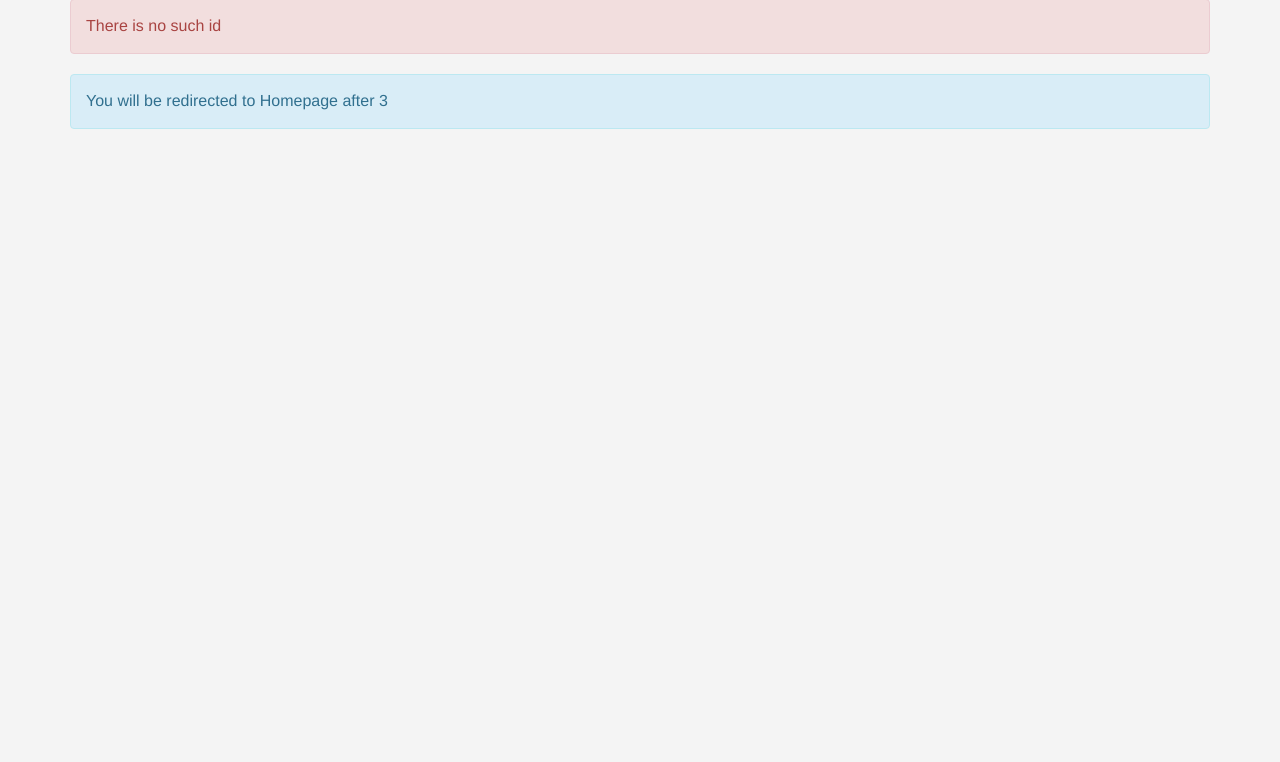
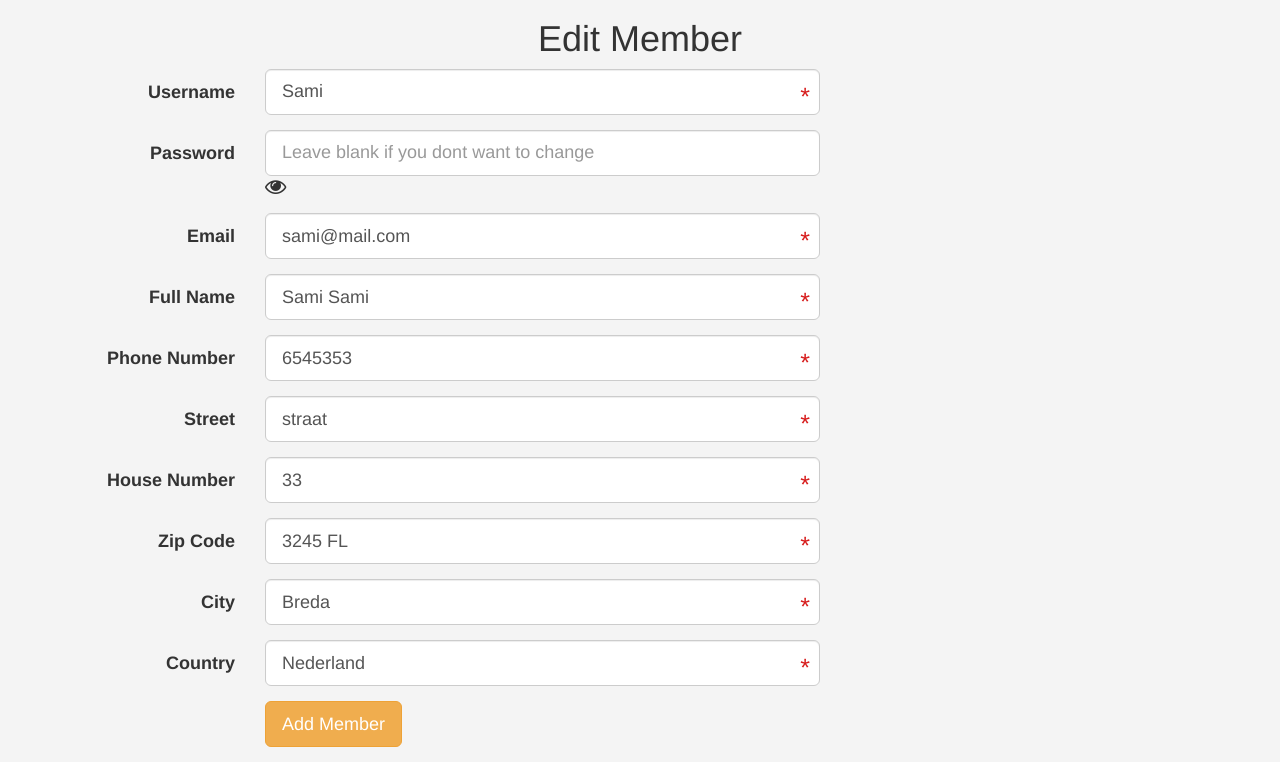
Before and after one commit to dylanleijten/bookstore, a PHP site: page /admin/members.php?do=Edit&userid=1 in a window 1280 px wide. Shown: the part 51-813 px from the top of the page. Before the commit the page ends 180 px from the top, so only its background shows below. Run offline with PHP 8.4, Linux system fonts and the light colour scheme; the visitor is signed in with stand-in values (Sample User, id 1); data comes from the database, SQL or seed files in the repository; data that the repository does not hold is empty.

Commit message:
update members.php

```diff
--- a/admin/members.php
+++ b/admin/members.php
@@ -259,7 +259,7 @@ if(isset($_SESSION['username'])) {
 		 	$userid = isset($_GET['userid']) && is_numeric($_GET['userid']) ? intval($_GET['userid']) : 0;
 
             // Select all data depend on this id
-            $sql = "SELECT * FROM users WHERE user_id = :user_id";
+            $sql = "SELECT * FROM klant WHERE klant_id = :user_id";
             $stmt = $db->prepare($sql);
             $stmt->bindValue(':user_id', $userid);
             $stmt->execute();
@@ -285,7 +285,8 @@ if(isset($_SESSION['username'])) {
 						<div class="form-group form-group-lg">
 							<label for="password" class="col-sm-2 control-label">Password</label>
 							<div class="col-sm-10 col-md-6">
-								<input class="password form-control" type="password" name="password" id="password" autocomplete="new-password" required="required" placeholder="">
+								<input type="hidden" name="oldpassword" value="<?php echo $row['password']; ?>">
+								<input class="form-control" type="password" name="newpassword" id="password" autocomplete="new-password" placeholder="Leave blank if you dont want to change">
 								<i class="show-pass fa fa-eye fa-lg"></i>
 							</div>
 						</div>
@@ -294,7 +295,7 @@ if(isset($_SESSION['username'])) {
 						<div class="form-group form-group-lg">
 							<label for="email" class="col-sm-2 control-label">Email</label>
 							<div class="col-sm-10 col-md-6">
-								<input class="form-control" type="email" name="email" id="email" required="required" placeholder="">
+								<input class="form-control" type="email" name="email" value="<?php echo $row['email']; ?>" id="email" required="required" placeholder="">
 							</div>
 						</div>
 						<!-- End Email Field -->
@@ -302,7 +303,7 @@ if(isset($_SESSION['username'])) {
 						<div class="form-group form-group-lg">
 							<label for="fullname" class="col-sm-2 control-label">Full Name</label>
 							<div class="col-sm-10 col-md-6">
-								<input class="form-control" type="text" name="fullname" id="fullname" required="required" placeholder="">
+								<input class="form-control" type="text" name="fullname" value="<?php echo $row['full_name']; ?>" id="fullname" required="required" placeholder="">
 							</div>
 						</div>
 						<!-- End Fullname Field -->
@@ -310,7 +311,7 @@ if(isset($_SESSION['username'])) {
 						<div class="form-group form-group-lg">
 							<label for="fullname" class="col-sm-2 control-label">Phone Number</label>
 							<div class="col-sm-10 col-md-6">
-								<input class="form-control" type="tel" name="phone" id="phone" required="required" placeholder="">
+								<input class="form-control" type="tel" name="phone" value="<?php echo $row['phone_number']; ?>" id="phone" required="required" placeholder="">
 							</div>
 						</div>
 						<!-- End Phone Field -->
@@ -318,7 +319,7 @@ if(isset($_SESSION['username'])) {
 						<div class="form-group form-group-lg">
 							<label for="fullname" class="col-sm-2 control-label">Street</label>
 							<div class="col-sm-10 col-md-6">
-								<input class="form-control" type="text" name="street" id="street" required="required" placeholder="">
+								<input class="form-control" type="text" name="street" value="<?php echo $row['street']; ?>" id="street" required="required" placeholder="">
 							</div>
 						</div>
 						<!-- End Street Field -->
@@ -326,7 +327,7 @@ if(isset($_SESSION['username'])) {
 						<div class="form-group form-group-lg">
 							<label for="fullname" class="col-sm-2 control-label">House Number</label>
 							<div class="col-sm-10 col-md-6">
-								<input class="form-control" type="text" name="house_number" id="house_number" required="required" placeholder="">
+								<input class="form-control" type="text" name="house_number" value="<?php echo $row['house_number']; ?>" id="house_number" required="required" placeholder="">
 							</div>
 						</div>
 						<!-- End House Field -->
@@ -334,7 +335,7 @@ if(isset($_SESSION['username'])) {
 						<div class="form-group form-group-lg">
 							<label for="fullname" class="col-sm-2 control-label">Zip Code</label>
 							<div class="col-sm-10 col-md-6">
-								<input class="form-control" type="text" name="zip_code" id="zip_code" required="required" placeholder="">
+								<input class="form-control" type="text" name="zip_code" value="<?php echo $row['zip_code']; ?>" id="zip_code" required="required" placeholder="">
 							</div>
 						</div>
 						<!-- End Zip Field -->
@@ -342,7 +343,7 @@ if(isset($_SESSION['username'])) {
 						<div class="form-group form-group-lg">
 							<label for="fullname" class="col-sm-2 control-label">City</label>
 							<div class="col-sm-10 col-md-6">
-								<input class="form-control" type="text" name="city" id="city" required="required" placeholder="">
+								<input class="form-control" type="text" name="city" value="<?php echo $row['city']; ?>" id="city" required="required" placeholder="">
 							</div>
 						</div>
 						<!-- End city Field -->
@@ -350,7 +351,7 @@ if(isset($_SESSION['username'])) {
 						<div class="form-group form-group-lg">
 							<label for="fullname" class="col-sm-2 control-label">Country</label>
 							<div class="col-sm-10 col-md-6">
-								<input class="form-control" type="text" name="country" id="country" required="required" placeholder="">
+								<input class="form-control" type="text" name="country" value="<?php echo $row['country']; ?>" id="country" required="required" placeholder="">
 							</div>
 						</div>
 						<!-- End Country Field -->
@@ -381,13 +382,15 @@ if(isset($_SESSION['username'])) {
 		 		// Get variables from the form
 		 		$id 		  = $_POST['userid'];
 		 		$username 	  = $_POST['username'];
+		 		$password     = $_POST['newpassword'];
 		 		$email 		  = $_POST['email'];
 		 		$fullname 	  = $_POST['fullname'];
+		 		$phone        = $_POST['phone'];
+		 		$street       = $_POST['street'];
 		 		$house_number = $_POST['house_number'];
 		 		$zip_code	  = $_POST['zip_code'];
 		 		$city         = $_POST['city'];
 		 		$country      = $_POST['country'];
-
 		 		// Password Edit
 		 		 $pass = empty($_POST['newpassword']) ? $_POST['oldpassword'] : sha1($_POST['newpassword']);
 
@@ -423,19 +426,16 @@ if(isset($_SESSION['username'])) {
 		 	     if (empty($formErrors)) {
 
 			 		// Update the database with this info
-			 		$sql = "UPDATE users SET username = :username, email = :email, full_name = :fullname, password = :password WHERE user_id = :user_id";
+			 		$sql = "UPDATE klant SET username = ?,  password = ?, email = ?, full_name = ?, phone_number = ?, street = ?, house_number = ?, zip_code = ?, city = ?, country = ?
+			 		        WHERE klant_id = ?";
+			 		$data = array($username, $password, $email, $fullname, $phone, $street, $house_number, $zip_code, $city, $country, $id);
 			 		$stmt = $db->prepare($sql);
-			 		$stmt->bindValue(':user_id', $id);
-			 		$stmt->bindValue(':username', $username);
-			 		$stmt->bindValue(':email', $email);
-			 		$stmt->bindValue(':fullname', $fullname);
-			 		$stmt->bindValue(':password', $pass);
-			 		$stmt->execute();
+			 		$stmt->execute($data);
 			 		$stmt->closeCursor();
 
 			 		// Echo success message
 			 		$theMsg =  '<div class="alert alert-success">' . $stmt->rowCount() . ' Record Updated</div>';
-			 		redirectHome($theMsg, 'back');
+			 		redirectHome($theMsg, 'members');
 		 	   }
 		 	} else {
 		 		$theMsg = '<div class="alert alert-danger">You cant browse this page directly</div>';
```
